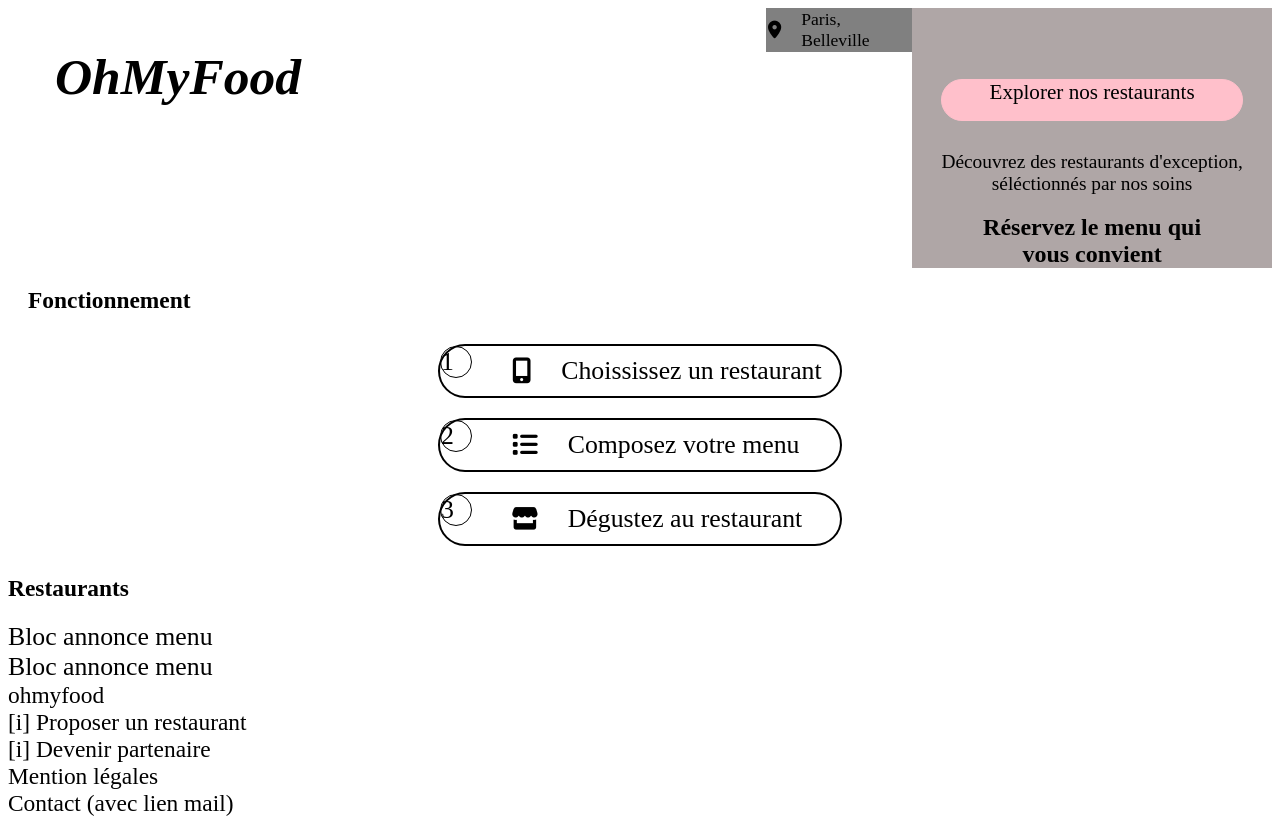
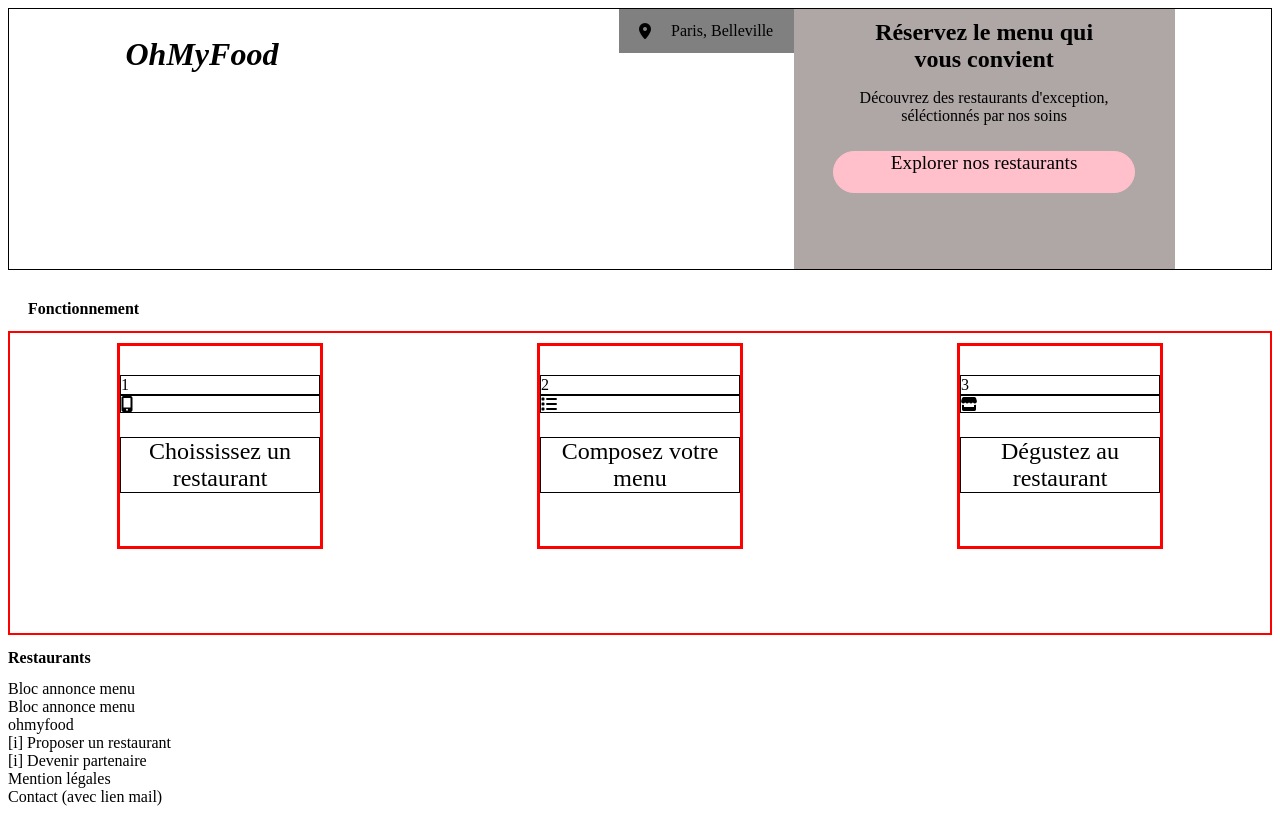
Before and after one commit to target211/ABADIEBrice_3_04012021, a plain HTML site: page index.html in a window 1280 px wide. Drawn offline with Linux system fonts and the light colour scheme.

Commit message:
MAJ 25/01

```diff
--- a/index.html
+++ b/index.html
@@ -4,7 +4,7 @@
 <head>
     <meta charset="utf-8" />
     <link rel="stylesheet" media="screen and (min-width: 800px)"href="style.css" />
-    <link rel="stylesheet" href="style-portable.css" />
+<!-- <link rel="stylesheet" href="style-portable.css" /> -->
     <link rel="stylesheet" href="style-tablette.css" />
     <link rel="stylesheet" href="css/all.min.css"/>
     <title>Site OhMyFood</title>
@@ -41,21 +41,25 @@
     <section class="fonctionment-prev">
         <h2>Fonctionnement</h2>
         <div class="fonctionment-prev__onglet">
+            <div class="fonctionment-prev__onglet__button">
                 <div class="numberOnglet">1</div>
                 <i class="fas fa-mobile-alt"></i>
-             <p class="fonctionment-prev__onglet__text">Choississez un restaurant</p>
+                <p class="fonctionment-prev__onglet__button__text">Choississez un restaurant</p>
             </div>
-        <div class="fonctionment-prev__onglet">
+            <div class="fonctionment-prev__onglet__button">
                 <div class="numberOnglet">2</div>
                 <i class="fas fa-list"></i>
-             <p class="fonctionment-prev__onglet__text">Composez votre menu</p>
+                <p class="fonctionment-prev__onglet__button__text">Composez votre menu</p>
             </div>
-        <div class="fonctionment-prev__onglet">
+            <div class="fonctionment-prev__onglet__button">
                 <div class="numberOnglet">3</div>
                 <i class="fas fa-store"></i>
-             <p class="fonctionment-prev__onglet__text">Dégustez au restaurant</p>
+                <p class="fonctionment-prev__onglet__button__text">Dégustez au restaurant</p>
+            </div>
         </div>
     </section>
+
+
 
     <section>
         <h2>Restaurants</h2>
--- a/style-portable.scss
+++ b/style-portable.scss
@@ -68,19 +68,20 @@
         }
 
     &__onglet{
+
+        &__button{
         display: flex;
-        width: 400px;
+        width: 450px;
         height: 50px;
-        border: 2px solid black;
         border-radius: 30px;
         margin: 10px auto 10px auto;
 
         .numberOnglet{
-            border: 1px solid black;
             border-radius: 30px;
-
-            width: 30px;
-            height: 30px
+            padding-top: 8px;
+            padding-left: 10px;
+            width: 35px;
+            height: 40px
         }
 
         .fas{
@@ -90,7 +91,7 @@
         &__text{
             margin: 10px auto 10px 30px;
         }
-
+    }
     }
 
 }
--- a/style.scss
+++ b/style.scss
@@ -4,7 +4,9 @@
 
 .menuGlobal{
     display: flex;
-    justify-content: space-between;
+    flex-direction: row;
+    justify-content: space-around;
+    border: 1px solid black;
 
     .titreSite{
         width: 300px;
@@ -16,16 +18,16 @@
         display: flex;
         flex-direction: row;
 
-
         .villeSelectionnee{
             display: flex;
             justify-content: center;
             align-items: center;
             border: 2px solid grey;
             background-color: grey;
-            width: 200px;
+            width: 250px;
             height: 40px;
             padding: auto 20px auto;
+            margin-top: 0px;
             font-size: medium;
             .fas{
                 margin-right: 20px;
@@ -34,56 +36,7 @@
 
         .choixResto-prev{
             display: flex;
-            flex-direction: column-reverse;
-            text-align: center;
-            background-color: rgb(175, 166, 166);
-            width: 100%;
-            height: 250px;
-            padding-top: 10px;
-            font-size: medium;
-
-            &__buttonExplorer{
-                font-size: 1.2em;
-                width: 300px;
-                height: 40px;
-                margin: 10px auto 10px auto;
-                border: 1px solid pink;
-                border-radius: 30px;
-                background-color: pink;
-
-                .textButtonResto-prev{
-                    margin: 0px;
-                }
-            }
-
-        // pour coller h2 à zone au dessus
-            > h2{
-                margin: 0px;
-                font-size: 1.5em;
-            }
-        }
-    }
-    .menuNavigation{
-        display: flex;
-        flex-direction: row;
-
-
-        .villeSelectionnee{
-            display: flex;
-            justify-content: center;
-            align-items: center;
-            border: 2px solid grey;
-            background-color: grey;
-            width: 200px;
-            height: 40px;
-            padding: auto 20px auto;
-            font-size: medium;
-            .fas{
-                margin-right: 20px;
-            }
-        }
-
-        .choixResto-prev{
+            flex-direction: column;
             text-align: center;
             background-color: rgb(175, 166, 166);
             width: 100%;
@@ -123,36 +76,46 @@
 
     > h2{
         padding-left: 20px;
+        margin-top: 30px;
         }
 
 
     &__onglet{
         display: flex;
+        flex-direction: row;
+        border: 2px solid red;
 
-        width: 400px;
-        height: 50px;
+        height: 300px;
 
-        border: 2px solid black;
-        border-radius: 30px;
+        &__button{
+        display: flex;
+        flex-direction: column;
+        justify-content: center;
+
+
+        width: 200px;
+        height: 200px;
+
+        border: 3px solid red;
+        border-radius: none;
 
         margin: 10px auto 10px auto;
 
             .numberOnglet{
                 border: 1px solid black;
-            border-radius: 30px;
-
-            width: 30px;
-            height: 30px
+                border-radius: none;
             }
 
             .fas{
-            margin: auto 0px auto 40px;
+                border: 1px solid black;
             }
 
             &__text{
-            margin: 10px auto 10px 30px;
+                border: 1px solid black;
+                font-size: x-large;
+                text-align: center;
+            }
+        }
     }
 
 }
-
-}
```
Also changed, not shown: style-portable.css, style.css, 2 other files. Lines whose indentation alone changed are shown as unchanged.
